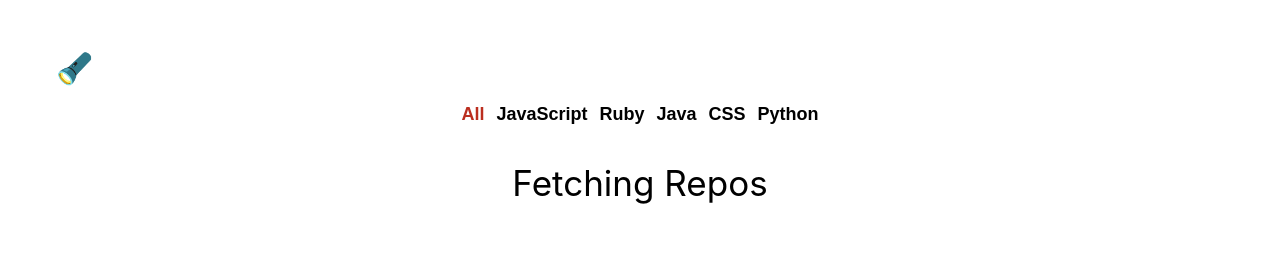
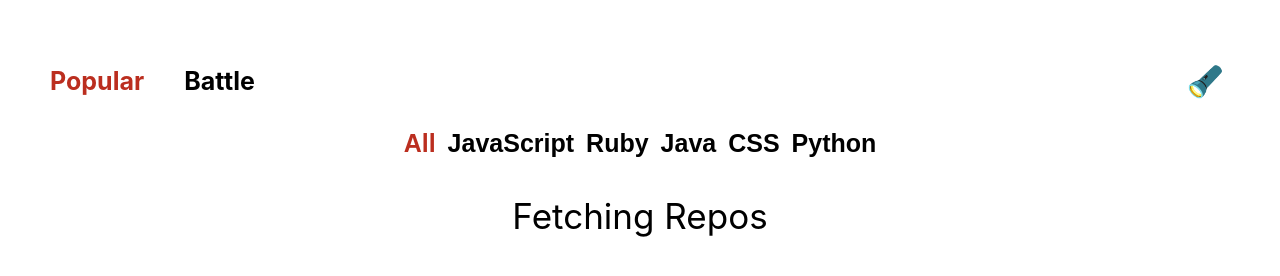
Before and after one commit to jemadd04/github-battle, a React app: page / in a window 1280 px wide. Built offline with nearby package versions, Linux system fonts and the light colour scheme; no server answers.

Commit message:
implemented react router and updated nav

```diff
--- a/app/components/Nav.js
+++ b/app/components/Nav.js
@@ -1,11 +1,37 @@
 import React from 'react';
 import { ThemeConsumer } from '../contexts/theme';
+import { NavLink } from 'react-router-dom';
+
+const activeStyle = {
+  color: 'rgb(187, 46, 31)',
+};
 
 export default function Nav() {
   return (
     <ThemeConsumer>
       {({ theme, toggleTheme }) => (
         <nav className='row space-between'>
+          <ul className='row nav'>
+            <li>
+              <NavLink
+                to='/'
+                exact
+                activeStyle={activeStyle}
+                className='nav-link'
+              >
+                Popular
+              </NavLink>
+            </li>
+            <li>
+              <NavLink
+                to='/battle'
+                activeStyle={activeStyle}
+                className='nav-link'
+              >
+                Battle
+              </NavLink>
+            </li>
+          </ul>
           <button
             style={{ fontSize: 30 }}
             className='btn-clear'
--- a/app/index.css
+++ b/app/index.css
@@ -43,11 +43,15 @@ li {
 }
 
 .nav-link {
-  font-size: 18px;
+  font-size: 25px;
   font-weight: bold;
   text-decoration: none;
   outline: none;
   color: inherit;
+}
+
+.nav li {
+  margin-right: 40px;
 }
 
 .grid {
@@ -57,6 +61,10 @@ li {
 
 .space-around {
   justify-content: space-around;
+}
+
+.space-between {
+  justify-content: space-between;
 }
 
 .header-lg {
--- a/app/index.js
+++ b/app/index.js
@@ -5,6 +5,7 @@ import Popular from './components/Popular';
 import Battle from './components/Battle';
 import { ThemeProvider } from './contexts/theme';
 import Nav from './components/Nav';
+import { BrowserRouter as Router, Route } from 'react-router-dom';
 
 // This defines the component
 class App extends React.Component {
@@ -22,15 +23,18 @@ class App extends React.Component {
   }
   render() {
     return (
+      <Router>
         <ThemeProvider value={this.state}>
           <div className={this.state.theme}>
             <div className='container'>
               <Nav />
 
-            <Popular />
+              <Route exact path='/' component={Popular} />
+              <Route path='/battle' component={Battle} />
             </div>
           </div>
         </ThemeProvider>
+      </Router>
     );
   }
 }
--- a/package.json
+++ b/package.json
@@ -19,7 +19,8 @@
     "prop-types": "^15.7.2",
     "react": "^16.13.1",
     "react-dom": "^16.13.1",
-    "react-icons": "^3.9.0"
+    "react-icons": "^3.9.0",
+    "react-router-dom": "^5.1.2"
   },
   "devDependencies": {
     "@babel/core": "^7.9.0",
--- a/webpack.config.js
+++ b/webpack.config.js
@@ -7,6 +7,7 @@ module.exports = {
   output: {
     path: path.resolve(__dirname, 'dist'),
     filename: 'index_bundle.js',
+    publicPath: '/',
   },
   module: {
     rules: [
@@ -20,4 +21,7 @@ module.exports = {
       template: 'app/index.html',
     }),
   ],
+  devServer: {
+    historyApiFallback: true,
+  },
 };
```
Also changed, not shown: notes.txt (+10 -0 lines), 1 other file. Lines whose indentation alone changed are shown as unchanged.
